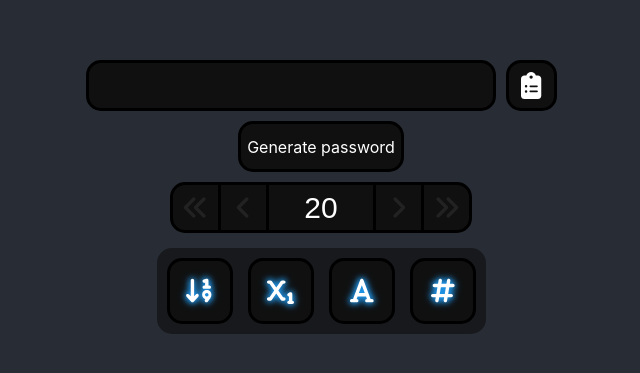
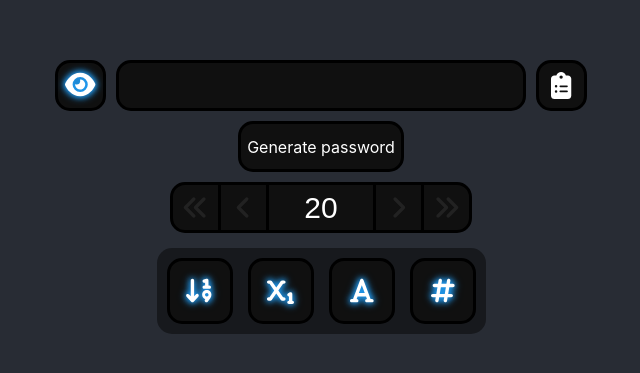
Before and after one commit to EgzoT/passwords-generator-web, a React (Create React App) app: page / in a window 1280 px wide. Shown: the part 203-576 px from the top of the page, without its empty margins (319-959 px from the left). Built offline with nearby package versions, Linux system fonts and the light colour scheme; the HTML template or start-up script is replaced by a standard one.

Commit message:
Add possibility to hide password

```diff
--- a/src/components/GlowingInputText.tsx
+++ b/src/components/GlowingInputText.tsx
@@ -2,6 +2,7 @@ import React, { useState } from 'react';
 
 interface IMainProps {
     value?: string;
+    hideText?: boolean;
     onClick?: () => void;
     onChange?: (value: string) => void;
     style?: React.CSSProperties;
@@ -13,7 +14,7 @@ function GlowingInputText(props: IMainProps) {
 
     return (
         <input
-            type="text"
+            type={ props.hideText ? "password" : "text" }
             disabled={ true }
             style={{ ...{
                 width: 100,
--- a/src/views/Main.tsx
+++ b/src/views/Main.tsx
@@ -6,13 +6,14 @@ import GlowingInputText from '../components/GlowingInputText';
 import GlowingButton from '../components/GlowingButton';
 import GlowingTextButton from '../components/GlowingTextButton';
 
-import { IconDefinition, faClipboardList, faClipboardCheck, faClipboard, faSortNumericDown, faSubscript, faFont, faHashtag, faBan } from "@fortawesome/free-solid-svg-icons";
+import { IconDefinition, faClipboardList, faClipboardCheck, faClipboard, faSortNumericDown, faSubscript, faFont, faHashtag, faBan, faEye } from "@fortawesome/free-solid-svg-icons";
 
 interface IMainProps {}
 
 interface IMainState {
     password: string;
     length: number;
+    showPassword: boolean;
 
     digits: boolean;
     lowercase: boolean;
@@ -40,6 +41,7 @@ class Main extends React.Component<IMainProps, IMainState> {
         this.state = {
             password: "",
             length: 20,
+            showPassword: true,
 
             digits: true,
             lowercase: true,
@@ -152,7 +154,17 @@ class Main extends React.Component<IMainProps, IMainState> {
         return (
             <div>
                 <div style={{ display: "flex", justifyContent: "center", gap: 10 }}>
-                    <GlowingInputText value={ this.state.password } style={{ width: 400, fontSize: 16, borderRadius: 15 }} />
+                    <GlowingCheckBox
+                        icon={ faEye }
+                        checked={ this.state.showPassword }
+                        onClick={ (state: boolean) => { this.setState({ showPassword: state }) }}
+                        style={{ height: 45, width: 45 }}
+                    />
+                    <GlowingInputText
+                        value={ this.state.password }
+                        hideText={ !this.state.showPassword }
+                        style={{ width: 400, fontSize: 16, borderRadius: 15 }}
+                    />
                     <GlowingButton
                         icon={ this.getCopyIcon() }
                         onClick={ this.copyPassword }
```
Also changed, not shown: 1 other file (tests, documents, lock files or other folders).
